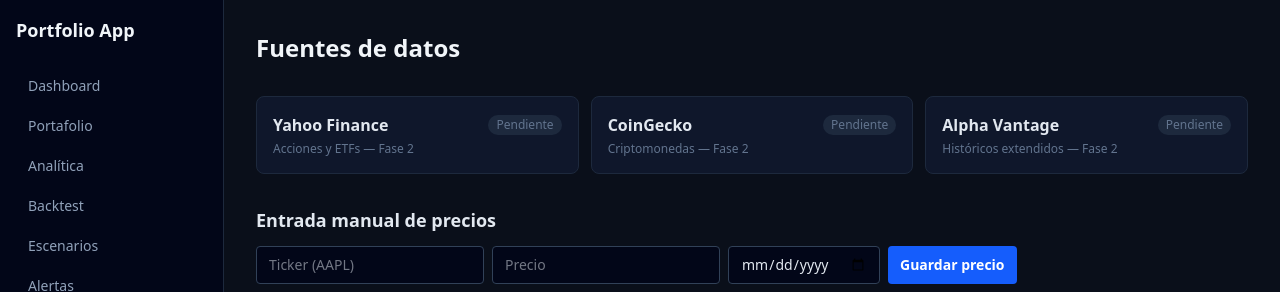
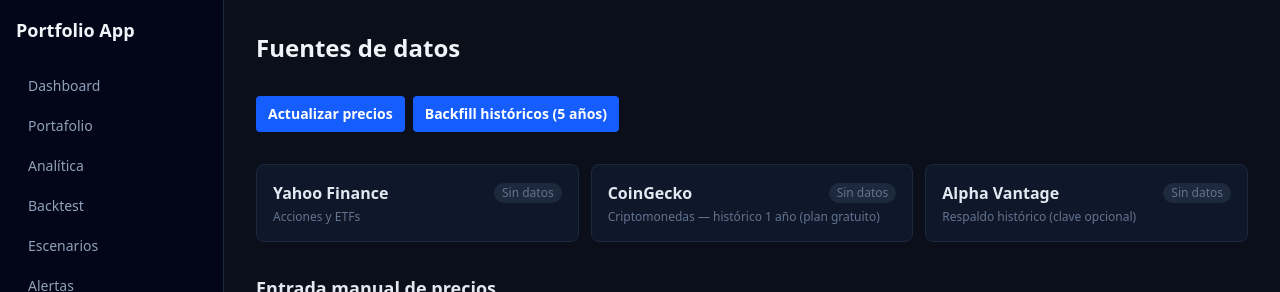
Before and after one commit to Ozzaru/Portfolio_App, a Next.js app: page /data-sources in a window 1280 px wide. Shown: the top 292 px of the page. Built offline with nearby package versions, Linux system fonts and the light colour scheme; no server answers.

Commit message:
feat(ui): /data-sources con estado por fuente y botones de refresco/backfill

```diff
--- a/src/app/(app)/data-sources/page.tsx
+++ b/src/app/(app)/data-sources/page.tsx
@@ -10,50 +10,113 @@
   price_date: string
   source: string
 }
+interface SourceStatus {
+  source: string
+  lastDate: string
+  tickerCount: number
+}
+interface RefreshResult {
+  source: string
+  ok: boolean
+  count: number
+  error?: string
+}
 
 const inputCls =
   'rounded border border-slate-700 bg-slate-950 px-3 py-2 text-sm text-slate-200'
+const btnCls =
+  'rounded bg-blue-600 px-3 py-2 text-sm font-semibold text-white hover:bg-blue-500 disabled:opacity-50'
 
 const apiSources = [
-  { name: 'Yahoo Finance', note: 'Acciones y ETFs — Fase 2' },
-  { name: 'CoinGecko', note: 'Criptomonedas — Fase 2' },
-  { name: 'Alpha Vantage', note: 'Históricos extendidos — Fase 2' },
+  { id: 'yahoo', name: 'Yahoo Finance', note: 'Acciones y ETFs' },
+  { id: 'coingecko', name: 'CoinGecko', note: 'Criptomonedas — histórico 1 año (plan gratuito)' },
+  { id: 'alpha-vantage', name: 'Alpha Vantage', note: 'Respaldo histórico (clave opcional)' },
 ]
 
 export default function DataSourcesPage() {
   const [prices, setPrices] = useState<PriceRow[]>([])
+  const [status, setStatus] = useState<SourceStatus[]>([])
+  const [results, setResults] = useState<RefreshResult[]>([])
+  const [busy, setBusy] = useState<null | 'refresh' | 'backfill'>(null)
   const [error, setError] = useState<string | null>(null)
 
   const load = useCallback(async () => {
-    const res = await fetch('/api/prices')
-    if (res.ok) res.json().then(setPrices)
+    const [pRes, sRes] = await Promise.all([fetch('/api/prices'), fetch('/api/prices/status')])
+    if (pRes.ok) pRes.json().then(setPrices)
+    if (sRes.ok) sRes.json().then(setStatus)
   }, [])
 
   useEffect(() => {
     load()
   }, [load])
 
+  async function run(action: 'refresh' | 'backfill') {
+    setBusy(action)
+    setError(null)
+    setResults([])
+    const res = await fetch(`/api/prices/${action}`, { method: 'POST' })
+    setBusy(null)
+    if (!res.ok) {
+      setError('La operación falló (revisa la consola del servidor)')
+      return
+    }
+    const data = await res.json()
+    setResults(data.results ?? [])
+    await load()
+  }
+
+  function statusFor(id: string) {
+    return status.find((s) => s.source === id)
+  }
+  function resultFor(id: string) {
+    return results.find((r) => r.source === id)
+  }
+
   return (
     <div className="space-y-8">
       <h1 className="text-2xl font-bold text-slate-100">Fuentes de datos</h1>
 
+      <div className="flex flex-wrap gap-2">
+        <button className={btnCls} disabled={busy !== null} onClick={() => run('refresh')}>
+          {busy === 'refresh' ? 'Actualizando…' : 'Actualizar precios'}
+        </button>
+        <button className={btnCls} disabled={busy !== null} onClick={() => run('backfill')}>
+          {busy === 'backfill' ? 'Descargando históricos…' : 'Backfill históricos (5 años)'}
+        </button>
+      </div>
+      {error && <p className="text-sm text-red-400">{error}</p>}
+
       <section className="grid grid-cols-1 gap-3 md:grid-cols-3">
-        {apiSources.map((s) => (
-          <div key={s.name} className="rounded-lg border border-slate-800 bg-slate-900 p-4">
-            <div className="flex items-center justify-between">
-              <span className="font-semibold text-slate-200">{s.name}</span>
-              <span className="rounded-full bg-slate-800 px-2 py-0.5 text-xs text-slate-500">
-                Pendiente
-              </span>
+        {apiSources.map((s) => {
+          const st = statusFor(s.id)
+          const rs = resultFor(s.id)
+          const badge = rs
+            ? rs.ok
+              ? { text: 'OK', cls: 'bg-green-900 text-green-300' }
+              : { text: 'ERROR', cls: 'bg-red-900 text-red-300' }
+            : st
+              ? { text: 'OK', cls: 'bg-green-900 text-green-300' }
+              : { text: 'Sin datos', cls: 'bg-slate-800 text-slate-500' }
+          return (
+            <div key={s.id} className="rounded-lg border border-slate-800 bg-slate-900 p-4">
+              <div className="flex items-center justify-between">
+                <span className="font-semibold text-slate-200">{s.name}</span>
+                <span className={`rounded-full px-2 py-0.5 text-xs ${badge.cls}`}>{badge.text}</span>
+              </div>
+              <p className="mt-1 text-xs text-slate-500">{s.note}</p>
+              {st && (
+                <p className="mt-2 text-xs text-slate-400">
+                  {st.tickerCount} tickers · última: {st.lastDate}
+                </p>
+              )}
+              {rs?.error && <p className="mt-1 text-xs text-red-400">{rs.error}</p>}
             </div>
-            <p className="mt-1 text-xs text-slate-500">{s.note}</p>
-          </div>
-        ))}
+          )
+        })}
       </section>
 
       <section>
         <h2 className="mb-3 text-lg font-semibold text-slate-200">Entrada manual de precios</h2>
-        {error && <p className="mb-2 text-sm text-red-400">{error}</p>}
         <form
           className="mb-4 flex flex-wrap gap-2"
           onSubmit={async (e) => {
@@ -81,10 +144,7 @@
           <input name="ticker" placeholder="Ticker (AAPL)" required className={inputCls} />
           <input name="price" type="number" step="any" min="0" placeholder="Precio" required className={inputCls} />
           <input name="priceDate" type="date" required className={inputCls} />
-          <button
-            type="submit"
-            className="rounded bg-blue-600 px-3 py-2 text-sm font-semibold text-white hover:bg-blue-500"
-          >
+          <button type="submit" className={btnCls}>
             Guardar precio
           </button>
         </form>
@@ -108,7 +168,9 @@
             ))}
             {prices.length === 0 && (
               <tr>
-                <td colSpan={4} className="py-4 text-slate-500">Sin precios cacheados todavía.</td>
+                <td colSpan={4} className="py-4 text-slate-500">
+                  Sin precios cacheados todavía.
+                </td>
               </tr>
             )}
           </tbody>
```
